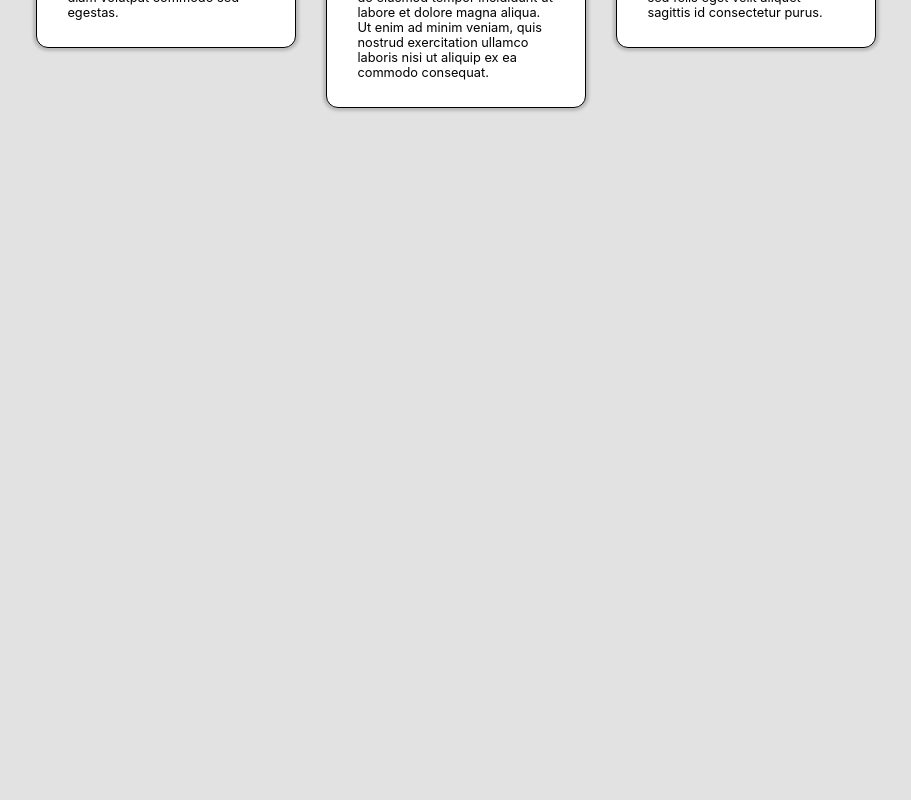
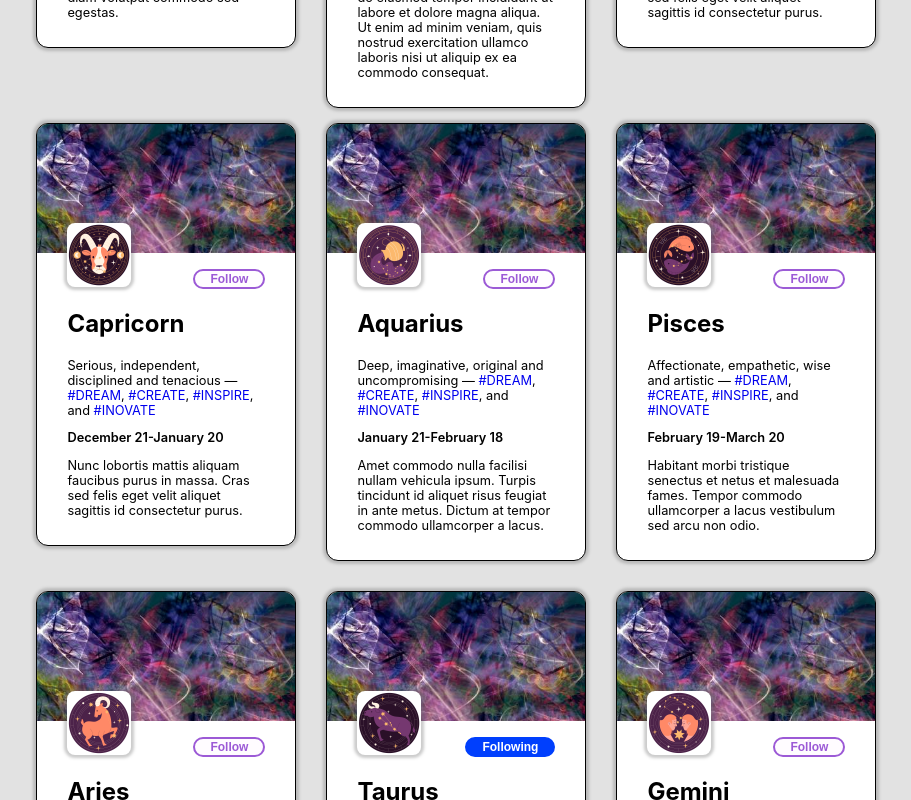
Before and after one commit to rycalingo/card-component, a React (Create React App) app: page / in a window 1280 px wide. Shown: the part 1840-2640 px from the top of the page, without its empty margins (81-992 px from the left). Before the commit the page ends 1963 px from the top, so only its background shows below. Built offline with nearby package versions, Linux system fonts and the light colour scheme.

Commit message:
card component

```diff
--- a/package.json
+++ b/package.json
@@ -2,18 +2,22 @@
   "name": "card-component",
   "version": "0.1.0",
   "private": true,
+  "homepage": "https://rycalingo.github.io/porfolio-dev/card-component/",
   "dependencies": {
     "@testing-library/jest-dom": "^5.14.1",
     "@testing-library/react": "^13.0.0",
     "@testing-library/user-event": "^13.2.1",
+    "gh-pages": "^4.0.0",
     "react": "^18.2.0",
     "react-dom": "^18.2.0",
+    "react-router-dom": "^6.4.2",
     "react-scripts": "5.0.1",
     "web-vitals": "^2.1.0"
   },
   "scripts": {
     "start": "react-scripts start",
     "build": "react-scripts build",
+    "deploy": "gh-pages -d build",
     "test": "react-scripts test",
     "eject": "react-scripts eject"
   },
--- a/src/index.js
+++ b/src/index.js
@@ -3,11 +3,17 @@ import ReactDOM from 'react-dom/client';
 import './index.css';
 import App from './component/App';
 import reportWebVitals from './reportWebVitals';
+import { HashRouter, Routes, Route } from "react-router-dom";
 
 const root = ReactDOM.createRoot(document.getElementById('root'));
 root.render(
   <React.StrictMode>
     <App />
+    <HashRouter>
+    <Routes>
+    <Route path="/" element={<App/>} />
+    </Routes>
+    </HashRouter>
   </React.StrictMode>
 );
 
```
Also changed, not shown: 1 other file (tests, documents, lock files or other folders).
